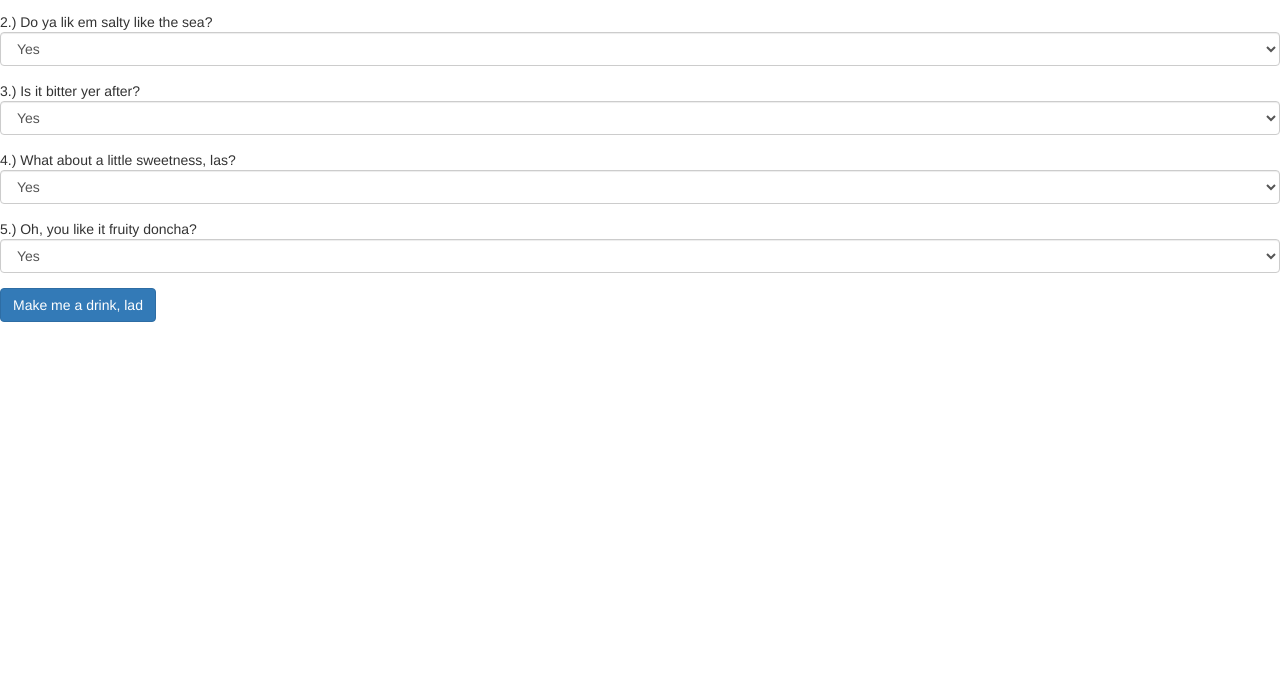
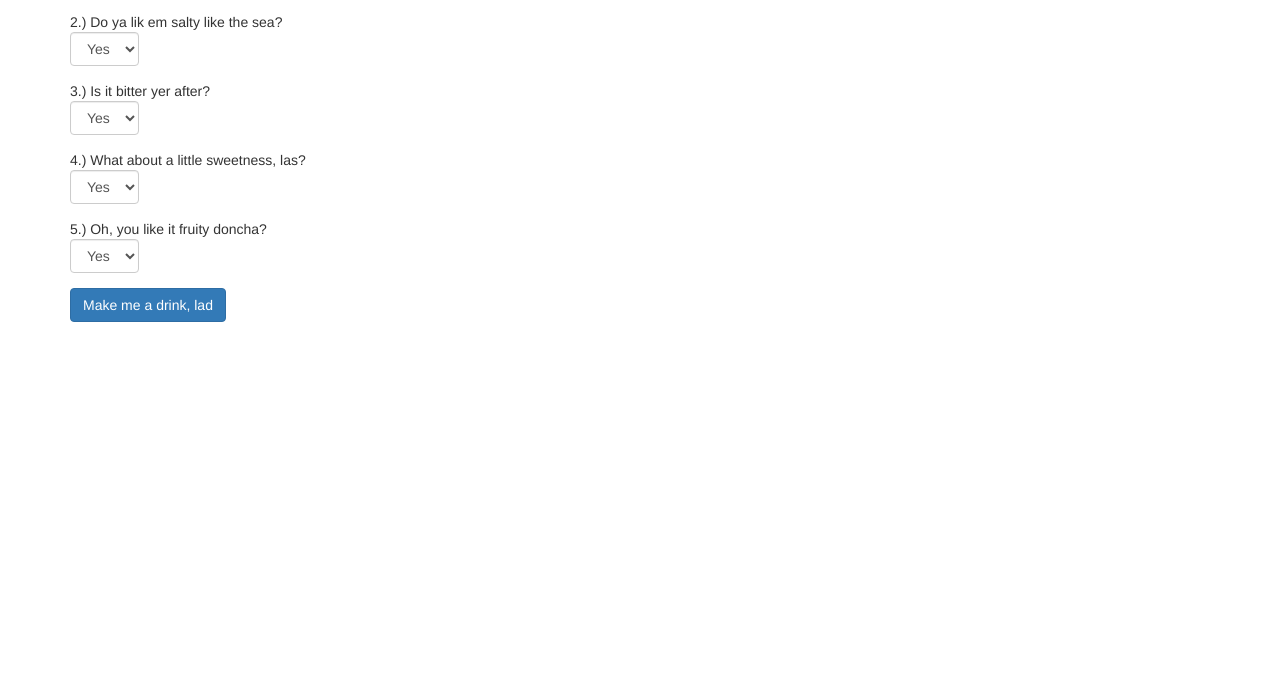
Before and after one commit to bryantee/pirate-bartender, a plain HTML site: page index.html in a window 1280 px wide. Shown: the part 127-800 px from the top of the page. Drawn offline with nearby package versions, Linux system fonts and the light colour scheme.

Commit message:
Style it up, just a bit...

```diff
--- /dev/null
+++ b/css/main.css
@@ -0,0 +1,3 @@
+.form-control {
+  width: inherit;
+}
--- a/index.html
+++ b/index.html
@@ -5,14 +5,15 @@
   <meta name="viewport" content="width=device-width, initial-scale=1.0">
   <meta http-equiv="X-UA-Compatible" content="ie=edge">
   <link href="https://maxcdn.bootstrapcdn.com/bootstrap/3.3.7/css/bootstrap.min.css" rel="stylesheet" integrity="sha384-BVYiiSIFeK1dGmJRAkycuHAHRg32OmUcww7on3RYdg4Va+PmSTsz/K68vbdEjh4u" crossorigin="anonymous">
+  <link rel="stylesheet" href="/css/main.css" media="screen" title="no title" charset="utf-8">
   <title>Pirate Bartender</title>
 </head>
 <body>
-  <h1>The Pirate Ship Bar</h1>
-  <form action="" class="questions">
-
-  </form>
-  <div class="drink"></div>
+  <div class="container">
+    <h1>The Pirate Ship Bar</h1>
+    <form action="" class="questions"></form>
+    <div class="drink"></div>
+  </div>
 <script src="http://code.jquery.com/jquery-3.1.1.slim.min.js" integrity="sha256-/SIrNqv8h6QGKDuNoLGA4iret+kyesCkHGzVUUV0shc=" crossorigin="anonymous"></script>
 <script src="https://maxcdn.bootstrapcdn.com/bootstrap/3.3.7/js/bootstrap.min.js" integrity="sha384-Tc5IQib027qvyjSMfHjOMaLkfuWVxZxUPnCJA7l2mCWNIpG9mGCD8wGNIcPD7Txa" crossorigin="anonymous"></script>
 <script type="text/javascript" src="js/main.js"></script>
```
